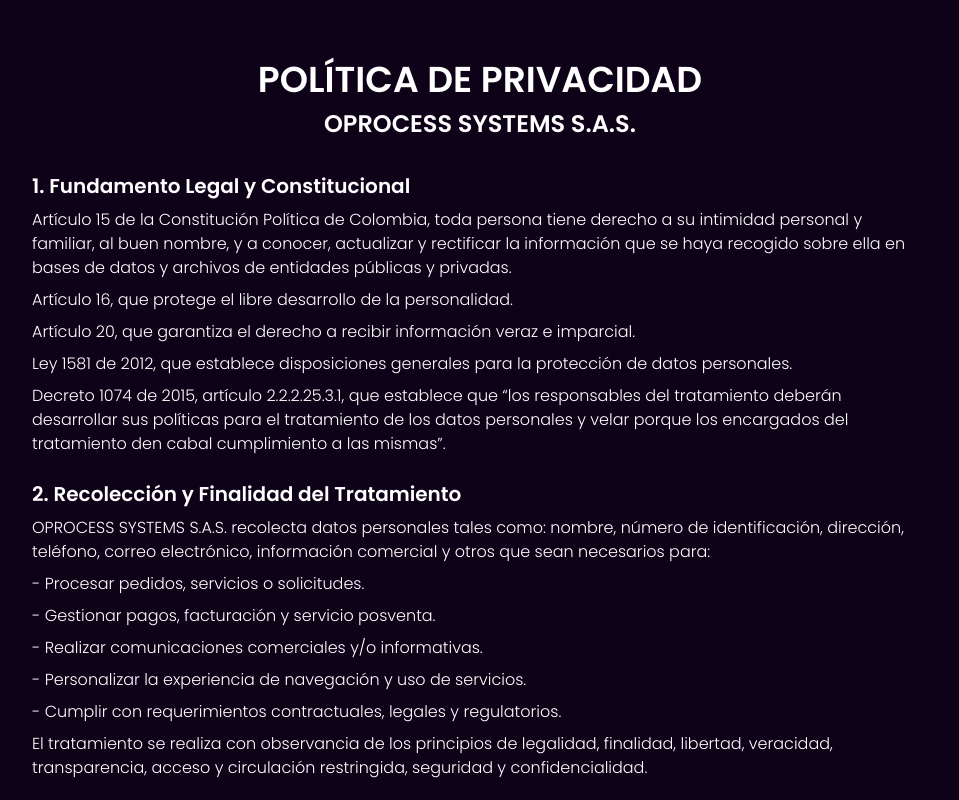
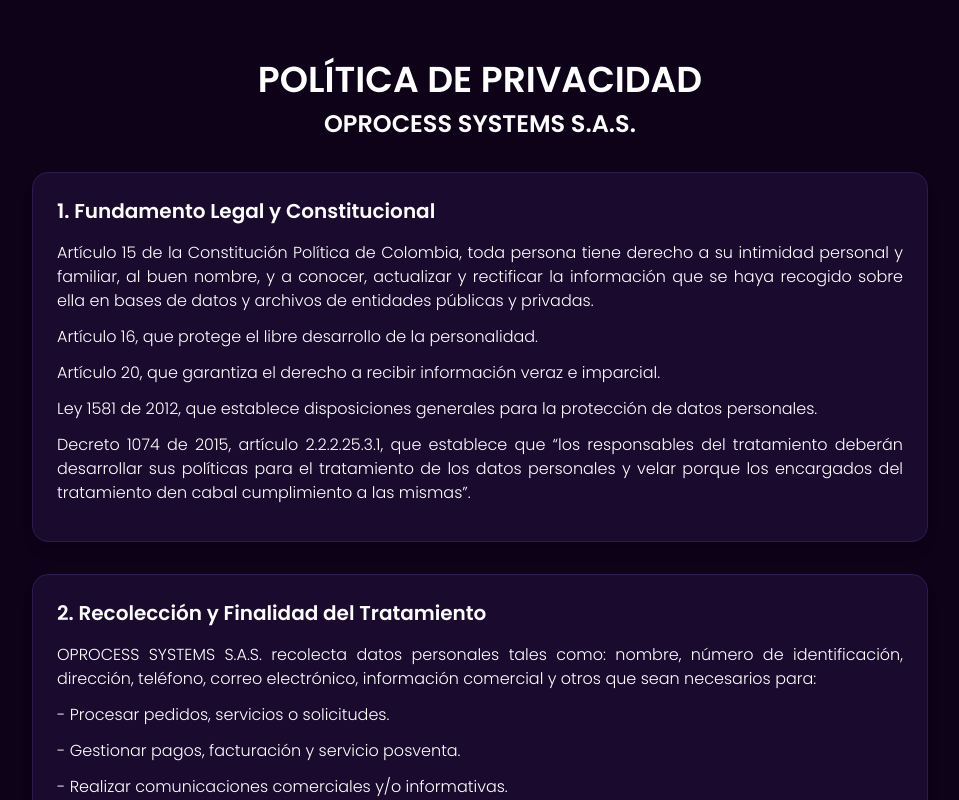
Before and after one commit to juan1214s/PaginaIA, a React (Vite) app: page /politicas in a window 1280 px wide. Shown: the top 800 px of the page, without its empty margins (160-1119 px from the left). Built offline with nearby package versions, Linux system fonts and the light colour scheme.

Commit message:
se dividio el componente de politica y privacidad, se cambio la imagen pricipal porq la primera tenia marca de agua

```diff
--- a/src/App.jsx
+++ b/src/App.jsx
@@ -1,7 +1,7 @@
 import { Route, Routes } from "react-router-dom";
 import Layout from "./components/layout";
 import Home from "./components/pages/home";
-import PoliticPrivacy from "./components/pages/politicPrivacy";
+import PoliticPrivacy from "./components/pages/piliticPrivacy/politicPrivacy";
 import ScrollToTop from "./components/scrollToTop"
 
 function App() {
--- /dev/null
+++ b/src/components/pages/piliticPrivacy/PoliticCard.jsx
@@ -0,0 +1,14 @@
+import React from "react";
+
+export default function PoliticCard({ title, content }) {
+  return (
+    <div className="mb-8 bg-[#1a0b2e] p-6 rounded-2xl shadow-lg border border-[#2d1b4f]">
+      <h3 className="text-xl font-bold mb-4">{title}</h3>
+      {content.map((paragraph, index) => (
+        <p key={index} className="mb-3 text-justify whitespace-pre-line">
+          {paragraph}
+        </p>
+      ))}
+    </div>
+  );
+}
--- a/src/components/pages/politicPrivacy.jsx
+++ b/src/components/pages/piliticPrivacy/politicPrivacy.jsx
@@ -1,5 +1,6 @@
 import React from "react";
-import politicData from "../../utilities/json/politicPrivacy.json";
+import politicData from "../../../utilities/json/politicPrivacy.json";
+import PoliticCard from "./PoliticCard";
 
 export default function PoliticPrivacy() {
   return (
@@ -9,12 +10,7 @@
         <h2 className="text-2xl text-center font-semibold mb-8">{politicData.company}</h2>
 
         {politicData.sections.map((section, index) => (
-          <div key={index} className="mb-6">
-            <h3 className="text-xl font-bold mb-2">{section.title}</h3>
-            {section.content.map((paragraph, i) => (
-              <p key={i} className="mb-2 whitespace-pre-line">{paragraph}</p>
-            ))}
-          </div>
+          <PoliticCard key={index} title={section.title} content={section.content} />
         ))}
       </div>
     </div>
--- a/src/utilities/json/slides.json
+++ b/src/utilities/json/slides.json
@@ -2,7 +2,7 @@
 
       {
         "image":
-         "/img/img2.jpg",
+        "/img/manorobot.png",
         "title": "Innovación y eficiencia: Potenciamos tu empresa con IA y automatización."
       }
 ]
```
Also changed, not shown: public/img/manorobot.png (added).
